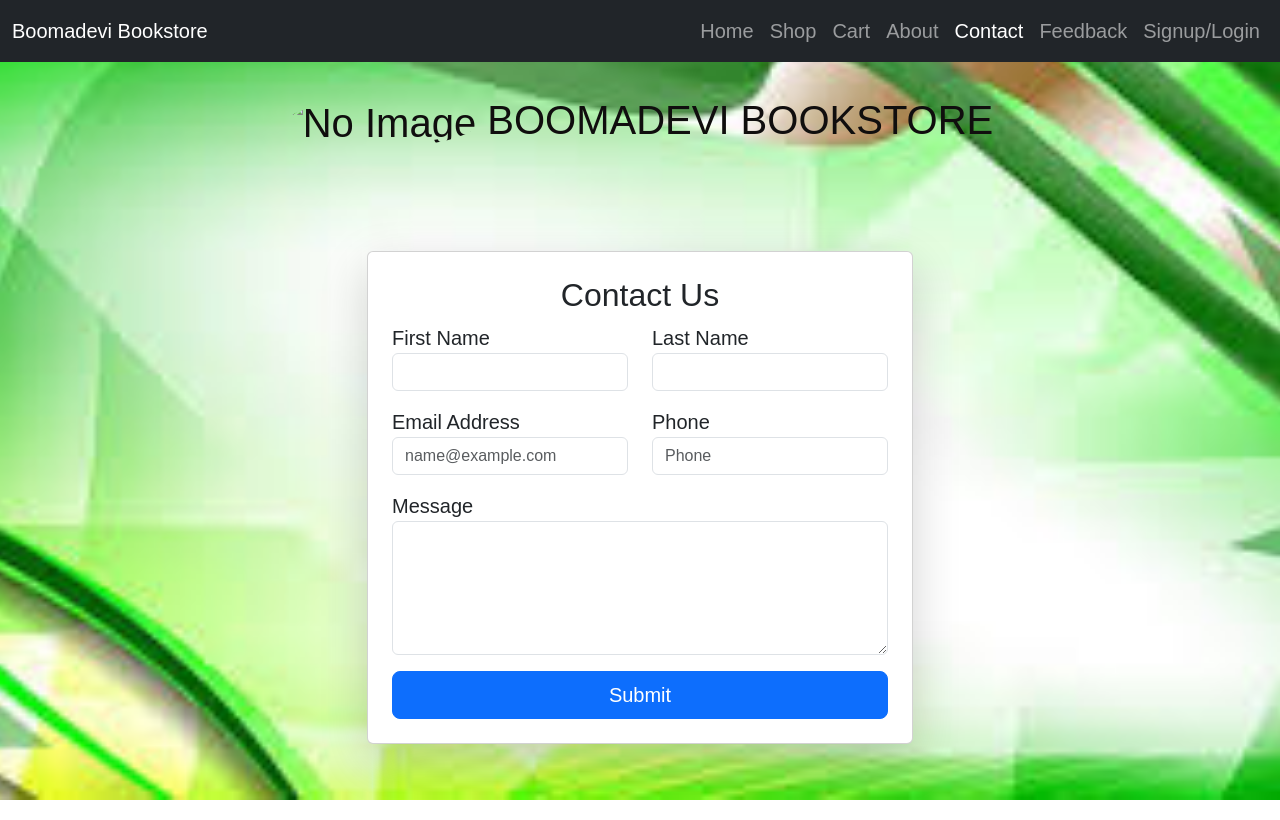
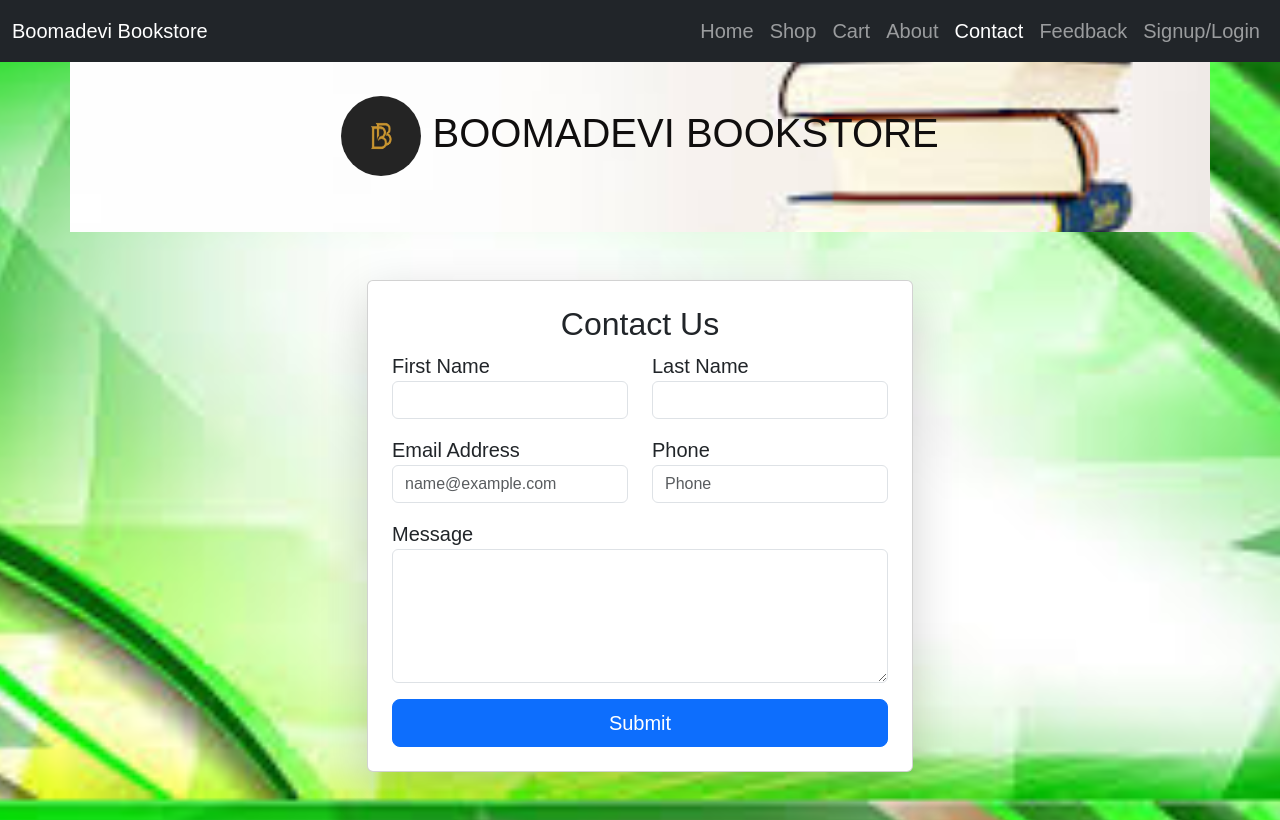
Before and after one commit to boomadevi-s/boomadevi-bookstore, a plain HTML site: page contact.html in a window 1280 px wide. Drawn offline with nearby package versions, Linux system fonts and the light colour scheme; files that its build step writes are made by us from their sources; files whose address does not match are found by name.

Commit message:
Update contact.html

```diff
--- a/contact.html
+++ b/contact.html
@@ -6,14 +6,14 @@
     <meta name="viewport" content="width=device-width, initial-scale=1">
     <link href="https://cdn.jsdelivr.net/npm/bootstrap@5.3.3/dist/css/bootstrap.min.css" rel="stylesheet">
     <script src="https://cdn.jsdelivr.net/npm/bootstrap@5.3.3/dist/js/bootstrap.bundle.min.js"></script>
-    <link rel="stylesheet" href="css/style.css">
+    <link rel="stylesheet" href="style.css">
 </head>
 <body>
 
 <!-- Header with Background Image -->
-<header class="container p-5 my-5 text-center" style="background: url('image/hp.jpg') no-repeat center center; background-size: cover;">
+<header class="container p-5 my-5 text-center" style="background: url('hp.jpg') no-repeat center center; background-size: cover;">
     <h1>
-        <img src="image/logo.jpg" alt="No Image" width="80" height="80" class="rounded-circle">
+        <img src=" /logo.jpg" alt="No Image" width="80" height="80" class="rounded-circle">
         BOOMADEVI BOOKSTORE
     </h1>
 </header>
```
